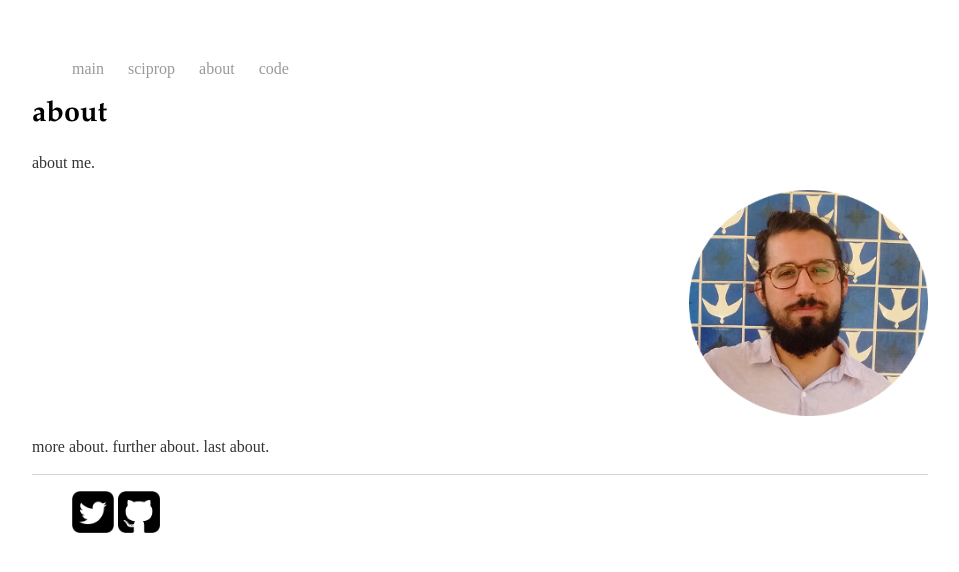
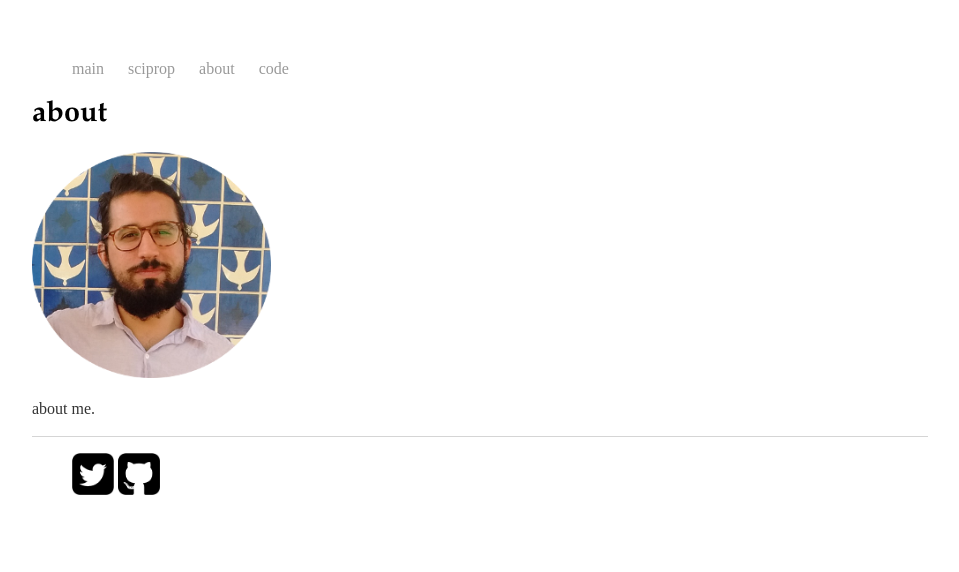
Before and after one commit to caesoma/caesoma.github.io, a Jekyll site: the page built from about/index.html, in a window 1280 px wide. Shown: the top 572 px of the page, without its empty margins (160-1119 px from the left). Built offline with Jekyll 4.4.1, drawn with Linux system fonts in a browser that asks for light colours.

Commit message:
update layout

```diff
--- a/about/index.html
+++ b/about/index.html
@@ -3,10 +3,7 @@
 title: about
 ---
 <h1>{{ page.title }} </h1>
-
+<div style="text-align:left"><img src="/images/me2.png" alt="foto" style="width:239px;height:226px;border:0;"/></div>
 <p>
-  about me. <div style="text-align:right"><img src="/images/me2.png" alt="foto" style="width:239px;height:226px;border:0;"/></div>
+  about me.
 </p>
-<p>
-  more about. further about. last about.
-</p>
```
